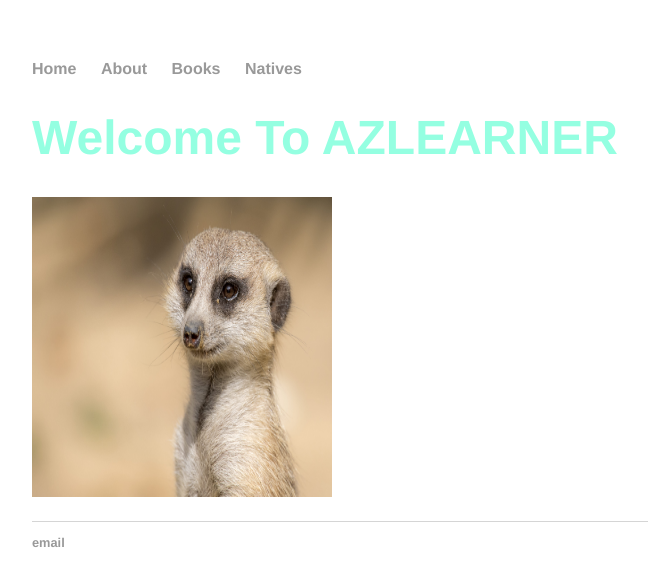
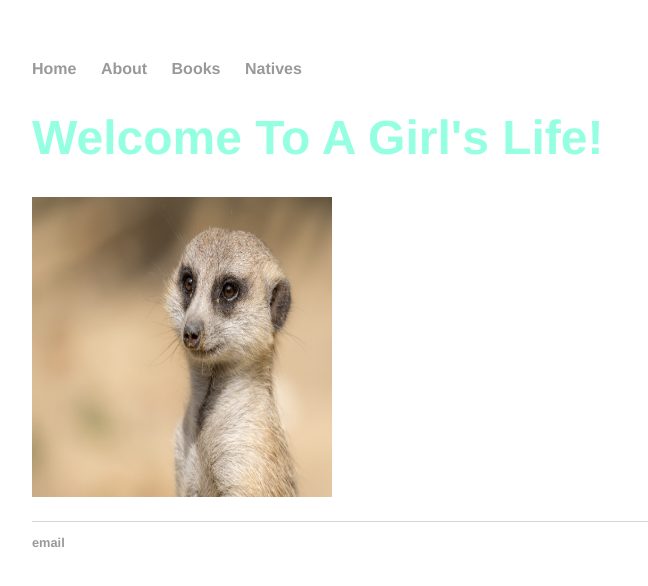
Before and after one commit to meerkatbhat/meerkatbhat, a Jekyll site: the page built from index.html, in a window 1280 px wide. Shown: the top 586 px of the page, without its empty margins (160-808 px from the left). Built offline with Jekyll 4.4.1, drawn with Linux system fonts in a browser that asks for light colours.

Commit message:
Update index.html

```diff
--- a/index.html
+++ b/index.html
@@ -3,7 +3,7 @@ layout: default
 title: A Girl's Life
 ---
 <div class="blurb">
-	<h1>Welcome To AZLEARNER</h1>
+	<h1>Welcome To A Girl's Life!</h1>
 </div><!-- /.blurb -->
 	<style>
 	h1 {
```
